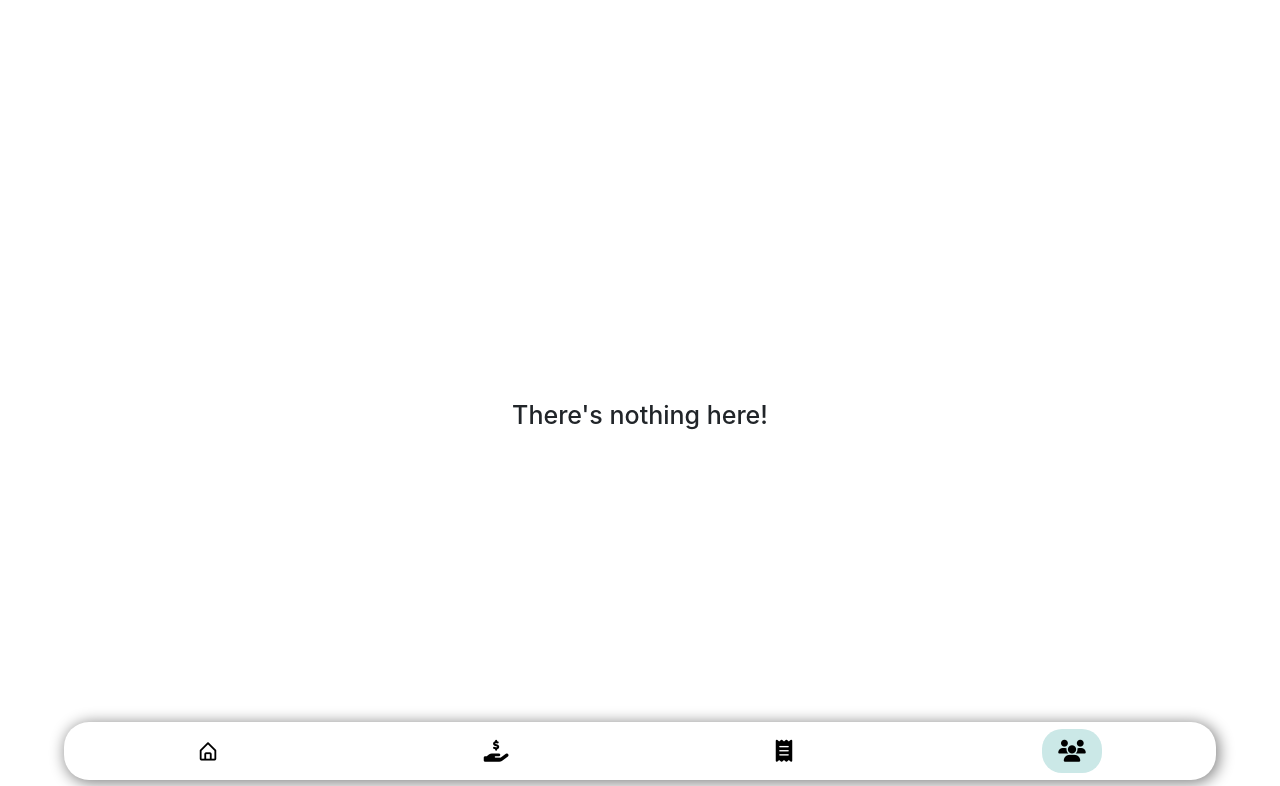
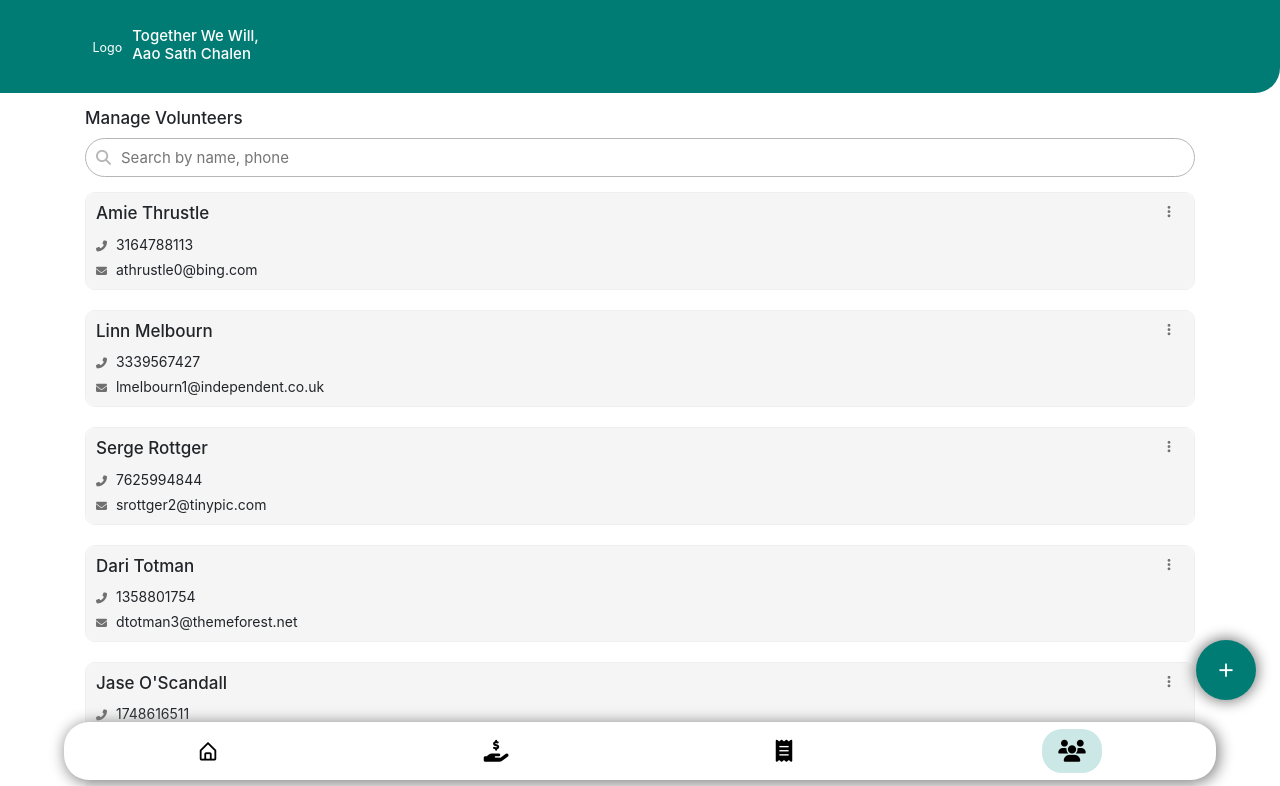
Before and after one commit to lavish-jhamb/ngo-private, a React (Create React App) app: page /volunteers in a window 1280 px wide. Shown: the top 786 px of the page. Built offline with nearby package versions, Linux system fonts and the light colour scheme.

Commit message:
manage volunteer

```diff
--- a/src/App.js
+++ b/src/App.js
@@ -7,6 +7,7 @@ import { Routes, Route, Navigate } from "react-router-dom";
 import NgoProfileOne from "./Views/Page/NGOProfile/Step1/Index";
 import ManageReceipt from "./Views/Page/ManageReceipts/Index";
 import { NavBar } from "./Views/Page/Menubar/Index";
+import ManageVolunteer from "./Views/Page/ManageVolunteer/Index";
 
 function App() {
   const [flag, setFlag] = useState(false);
@@ -32,6 +33,7 @@ function App() {
         <Route path="/registrationType" element={<RegistrationType />} />
         <Route path="/NGOProfile" element={<NgoProfileOne />} />
         <Route path="/receipts" element={<ManageReceipt />} />
+        <Route path="/volunteers" element={<ManageVolunteer />} />
         {/* <Route path="/profile/2" element={<NgoProfilePage2 />} /> */}
         <Route
           path="*"
--- /dev/null
+++ b/src/Views/Page/ManageVolunteer/Index.css
@@ -0,0 +1,45 @@
+.searchReceiptVol {
+  border: 1px solid #b6b6b6;
+  border-radius: 2rem;
+  height: 39px;
+  display: flex;
+  align-items: center;
+  /* justify-content: space-between; */
+}
+
+.searchReceiptVol input {
+  border: none;
+  outline: none;
+  font-size: 1.5rem;
+  width: 88%;
+  height: 2.2rem;
+}
+
+.searchReceiptVol .searchIconVol {
+  /* flex: 0; */
+  /* margin: 0 1rem; */
+  margin: 1rem;
+  font-size: 1.5rem;
+  color: #b6b6b6;
+}
+
+.volunteerSearchBox h3{
+  font-size: 1.7rem;
+}
+
+.addBtnVol {
+  width: 60px;
+  height: 60px;
+  border: none;
+  border-radius: 50%;
+  box-shadow: 0 0 14px 2px gray;
+  color: #ffffff;
+  background-color: #007c75;
+  padding: 10px;
+  position: fixed;
+  bottom: 100px;
+  right: 24px;
+  display: flex;
+  align-items: center;
+  justify-content: center;
+}
--- /dev/null
+++ b/src/Views/Page/ManageVolunteer/Index.jsx
@@ -0,0 +1,50 @@
+import React from "react";
+import HeaderUp from "../../../Components/HeaderUp/Index";
+import { NavBar } from "../Menubar/Index";
+import ManageRecData from "../ManageReceipts/Card/ManageRecData";
+import "./Index.css";
+
+const ManageVolunteer = () => {
+  return (
+    <>
+      {/* HEADER */}
+
+      <HeaderUp />
+
+      <div className="container px-4 pt-4">
+        {/* SEARCH BOX AND CARD_DATA */}
+
+        <div className="volunteerSearchBox">
+          <h3 className="pb-2">Manage Volunteers</h3>
+
+          {/* SEARCH_BOX */}
+
+          <div className="searchReceiptVol">
+            <i className="fas fa-search searchIconVol"></i>
+            <input type="text" placeholder="Search by name, phone" />
+          </div>
+        </div>
+
+        {/* CARD_DATA */}
+
+        <div className="cardReceipts pt-4">
+          <ManageRecData shareBtn={false} cardFooter={false} />
+        </div>
+      </div>
+
+      {/* ADD BUTTON */}
+
+      <div>
+        <button className="addBtnVol">
+          <i className="bx bx-plus bx-md"></i>
+        </button>
+      </div>
+
+      {/* MENU_BAR */}
+
+      <NavBar />
+    </>
+  );
+};
+
+export default ManageVolunteer;
```
